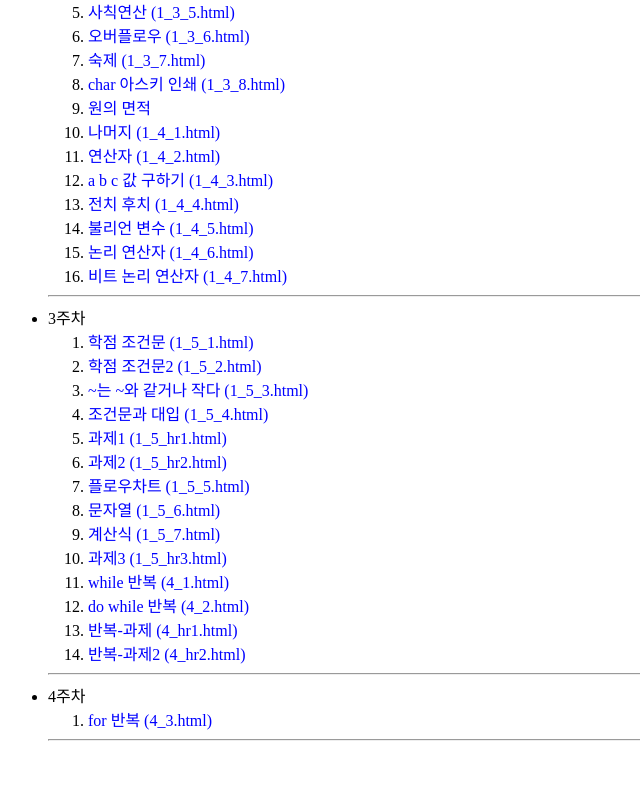
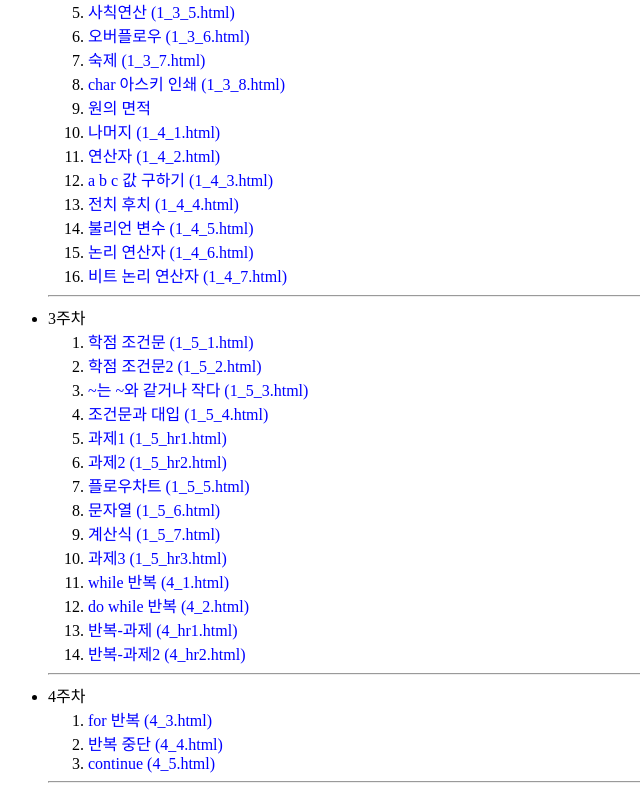
Before and after one commit to ljjkylious/ljjkylious.github.io, a plain HTML site: page index.html in a window 1280 px wide. Shown: the part 334-1133 px from the top of the page, without its empty margins (0-640 px from the left). Before the commit the page ends 1091 px from the top, so only its background shows below. Drawn offline with Linux system fonts and the light colour scheme.

Commit message:
Update index.html

```diff
--- a/index.html
+++ b/index.html
@@ -55,6 +55,8 @@
   <li> 4주차 </li>
   <ol>
   <li><a href=https://ljjkylious.github.io/java/4_3.html>for 반복 (4_3.html)</a></li>
+  <li><a href=https://ljjkylious.github.io/java/4_4.html>반복 중단 (4_4.html)</a></li>
+  <li><a href=https://ljjkylious.github.io/java/4_5.html>continue (4_5.html)</a></li>
   </ol><hr/>
   </ul>
 </body></html>
```
